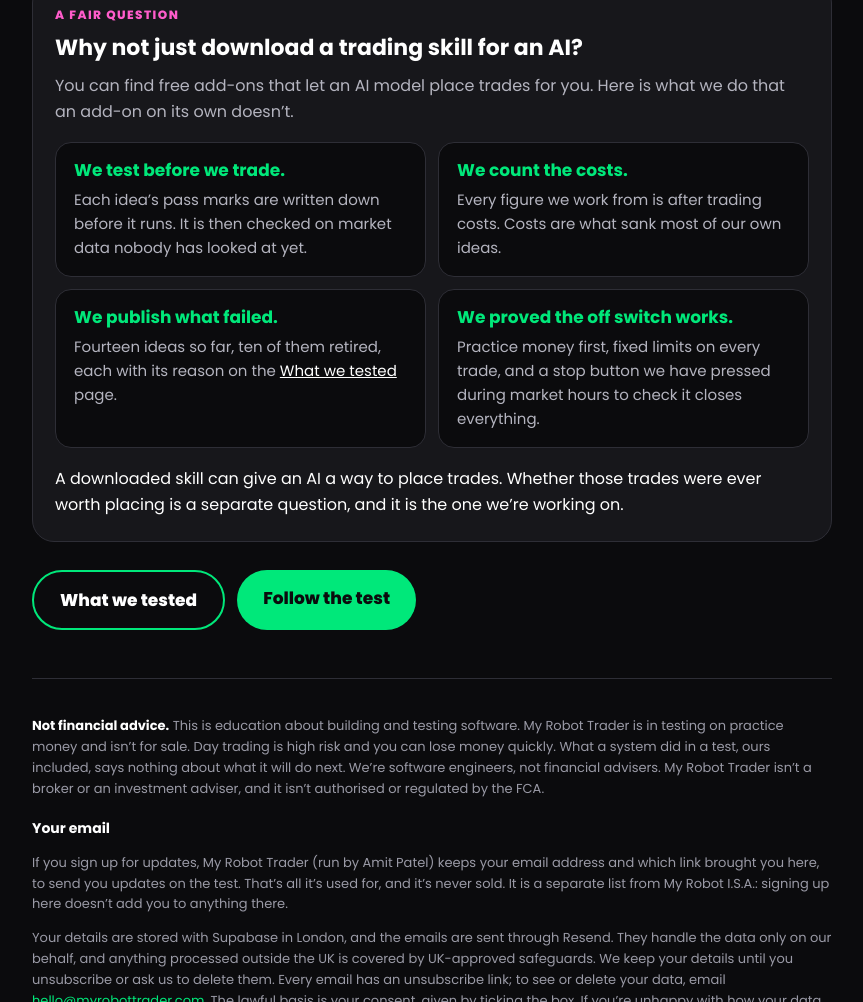
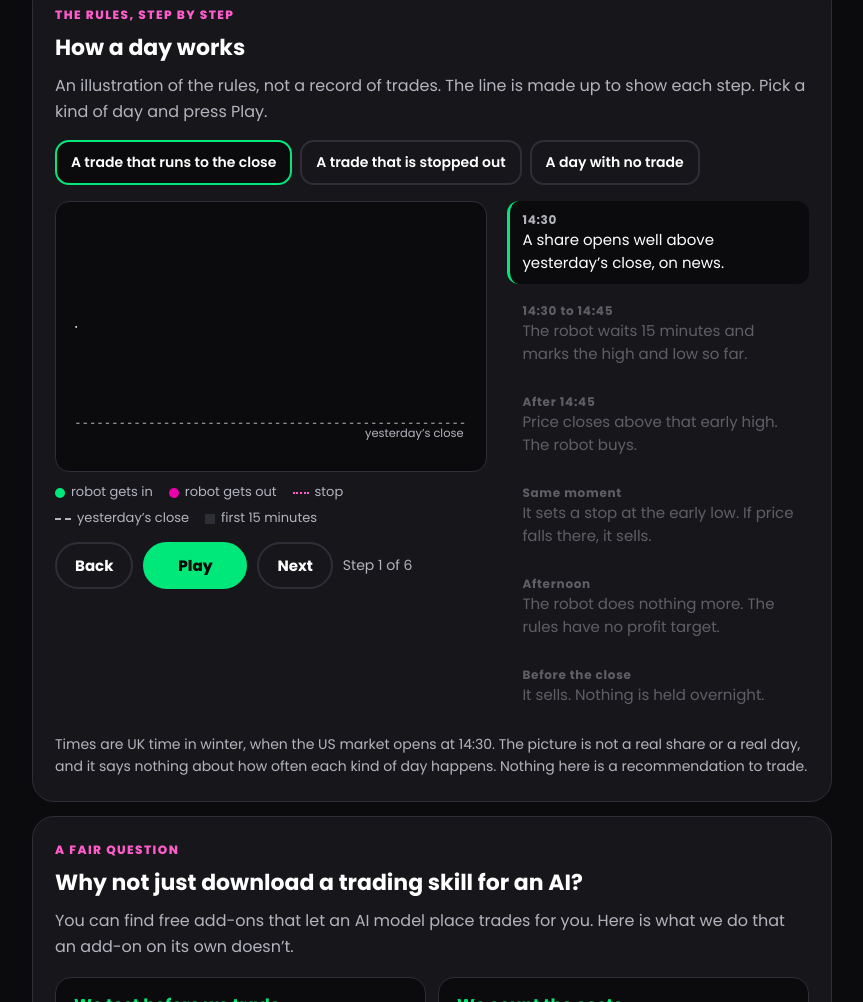
Before and after one commit to amitbharatpatel7-hue/myrobottrader-assets, a plain HTML site: page docs/how.html in a window 1280 px wide. Shown: the part 811-1813 px from the top of the page, without its empty margins (333-1196 px from the left). Drawn offline with Linux system fonts and the light colour scheme.

Commit message:
How page: How a day works — the rules drawn step by step, made-up lines, no figures
Co-Authored-By: Claude Fable 5.2 <noreply@anthropic.com>
Claude-Session: https://claude.ai/code/session_016igd89oKEhSfdoztsLyWYK

```diff
--- /dev/null
+++ b/docs/day.js
@@ -0,0 +1,127 @@
+/* "How a day works" on how.html: an illustration of the rules, drawn step by step.
+   The lines are invented shapes, not market data, and no money figure is shown. */
+(function () {
+  var svg = document.getElementById('day-svg');
+  if (!svg) return;
+  var list = document.getElementById('day-steps'), count = document.getElementById('day-count');
+  var play = document.getElementById('day-play'), tabs = document.querySelectorAll('.day-tabs button');
+  var NS = 'http://www.w3.org/2000/svg', day = 0, step = 0, timer = null;
+
+  function series(anchors) {
+    var out = [];
+    for (var i = 0; i < 40; i++) {
+      var a = anchors[0], b = anchors[anchors.length - 1];
+      for (var k = 0; k < anchors.length - 1; k++) {
+        if (i >= anchors[k][0] && i <= anchors[k + 1][0]) { a = anchors[k]; b = anchors[k + 1]; break; }
+      }
+      var t = b[0] === a[0] ? 0 : (i - a[0]) / (b[0] - a[0]);
+      var pinned = i === a[0] || i === b[0];
+      out.push(a[1] + (b[1] - a[1]) * t + (pinned ? 0 : 0.28 * Math.sin(i * 2.3) + 0.16 * Math.sin(i * 0.9 + 1)));
+    }
+    return out;
+  }
+
+  var DAYS = [
+    { prev: 100, lo: 98.5, hi: 110.5, up: true, rangeHi: 106.2, rangeLo: 104.4, entry: 5, stop: 104.4, exit: 39,
+      inWord: 'buys', outWord: 'sells before the close',
+      s: series([[0, 105], [1, 106.2], [2, 104.4], [3, 105.6], [5, 106.6], [12, 107.4], [20, 106.9], [29, 108.3], [39, 108.9]]),
+      steps: [
+        ['14:30', 'A share opens well above yesterday’s close, on news.', 1, 0],
+        ['14:30 to 14:45', 'The robot waits 15 minutes and marks the high and low so far.', 4, 0],
+        ['After 14:45', 'Price closes above that early high. The robot buys.', 6, 1],
+        ['Same moment', 'It sets a stop at the early low. If price falls there, it sells.', 6, 2],
+        ['Afternoon', 'The robot does nothing more. The rules have no profit target.', 30, 2],
+        ['Before the close', 'It sells. Nothing is held overnight.', 40, 3]
+      ] },
+    { prev: 100, lo: 92.5, hi: 101.5, up: false, rangeHi: 96.9, rangeLo: 95.2, entry: 5, stop: 96.9, exit: 14,
+      inWord: 'sells short', outWord: 'stopped out',
+      s: series([[0, 96], [1, 96.9], [2, 95.2], [3, 96.1], [5, 94.9], [9, 94.2], [14, 96.9], [25, 97.6], [39, 98.1]]),
+      steps: [
+        ['14:30', 'A share opens well below yesterday’s close, on news.', 1, 0],
+        ['14:30 to 14:45', 'The robot waits 15 minutes and marks the high and low so far.', 4, 0],
+        ['After 14:45', 'Price closes below that early low. The robot sells short.', 6, 1],
+        ['Same moment', 'It sets a stop at the early high. If price rises there, it buys back.', 6, 2],
+        ['Later', 'Price turns and reaches the stop. The robot buys back at a loss and is done with that share for the day.', 15, 3]
+      ] },
+    { prev: 100, lo: 97, hi: 103, up: true, quiet: true,
+      s: series([[0, 100.6], [10, 100.1], [22, 100.9], [39, 100.4]]),
+      steps: [
+        ['14:30', 'No share on the list opens far enough from yesterday’s close.', 1, 0],
+        ['All day', 'The robot does nothing.', 40, 0]
+      ] }
+  ];
+
+  function el(name, attrs, text) {
+    var n = document.createElementNS(NS, name);
+    for (var k in attrs) n.setAttribute(k, attrs[k]);
+    if (text) n.textContent = text;
+    svg.appendChild(n);
+    return n;
+  }
+
+  function draw() {
+    var d = DAYS[day], last = d.steps.length - 1, cur = d.steps[step], shown = cur[2], stage = cur[3];
+    var X = function (i) { return 30 + i * (580 / 39); };
+    var Y = function (p) { return 372 - (p - d.lo) / (d.hi - d.lo) * 344; };
+    var font = { 'font-size': 17, 'font-family': 'Poppins,system-ui,sans-serif' };
+    function label(x, y, fill, anchor, text, bold) {
+      var a = { x: x, y: y, fill: fill, 'text-anchor': anchor };
+      for (var k in font) a[k] = font[k];
+      if (bold) a['font-weight'] = 700;
+      el('text', a, text);
+    }
+    while (svg.firstChild) svg.removeChild(svg.firstChild);
+    if (!d.quiet && step >= 1) el('rect', { x: 30, y: Y(d.rangeHi), width: X(3) - 30, height: Y(d.rangeLo) - Y(d.rangeHi), fill: '#2E2E36' });
+    var pY = Y(d.prev);
+    el('line', { x1: 30, y1: pY, x2: 610, y2: pY, stroke: '#B4B4BF', 'stroke-width': 1.5, 'stroke-dasharray': '5 6' });
+    label(606, pY + (d.s[0] > d.prev ? 20 : -9), '#B4B4BF', 'end', 'yesterday’s close');
+    if (stage >= 2) {
+      el('line', { x1: 30, y1: Y(d.stop), x2: 610, y2: Y(d.stop), stroke: '#FF5CCB', 'stroke-width': 2, 'stroke-dasharray': '3 5' });
+      label(606, Y(d.stop) + (d.up ? 20 : -9), '#FF5CCB', 'end', 'stop');
+    }
+    var pts = d.s.slice(0, shown).map(function (p, i) { return X(i).toFixed(1) + ',' + Y(p).toFixed(1); });
+    if (shown === 1) pts.push((X(0) + 0.1).toFixed(1) + ',' + Y(d.s[0]).toFixed(1));
+    el('polyline', { points: pts.join(' '), fill: 'none', stroke: '#FFFFFF', 'stroke-width': 2.5, 'stroke-linejoin': 'round', 'stroke-linecap': 'round' });
+    if (stage >= 1) {
+      el('circle', { cx: X(d.entry), cy: Y(d.s[d.entry]), r: 8, fill: '#00E87A', stroke: '#0B0B0D', 'stroke-width': 3 });
+      label(X(d.entry) + 14, Y(d.s[d.entry]) + (d.up ? 24 : -14), '#00E87A', 'start', d.inWord, true);
+    }
+    if (stage >= 3) {
+      el('circle', { cx: X(d.exit), cy: Y(d.s[d.exit]), r: 8, fill: '#EA00AB', stroke: '#0B0B0D', 'stroke-width': 3 });
+      label(Math.max(X(d.exit) - 14, 200), Y(d.s[d.exit]) - 14, '#FF5CCB', 'end', d.outWord, true);
+    }
+    svg.setAttribute('aria-label', 'Illustration, step ' + (step + 1) + ' of ' + d.steps.length + ': ' + cur[1]);
+
+    list.textContent = '';
+    d.steps.forEach(function (s, i) {
+      var li = document.createElement('li'), t = document.createElement('span'), p = document.createElement('span');
+      t.className = 't'; t.textContent = s[0]; p.textContent = s[1];
+      li.className = i === step ? 'now' : (i < step ? 'done' : 'todo');
+      if (i === step) li.setAttribute('aria-current', 'step');
+      li.appendChild(t); li.appendChild(p); list.appendChild(li);
+    });
+    count.textContent = 'Step ' + (step + 1) + ' of ' + d.steps.length;
+    play.textContent = timer ? 'Pause' : (step === last ? 'Replay' : 'Play');
+    for (var i = 0; i < tabs.length; i++) tabs[i].setAttribute('aria-pressed', i === day ? 'true' : 'false');
+  }
+
+  function stop() { if (timer) { clearInterval(timer); timer = null; } }
+  function go(n) { stop(); step = Math.max(0, Math.min(DAYS[day].steps.length - 1, n)); draw(); }
+
+  document.getElementById('day-back').addEventListener('click', function () { go(step - 1); });
+  document.getElementById('day-next').addEventListener('click', function () { go(step + 1); });
+  play.addEventListener('click', function () {
+    var last = DAYS[day].steps.length - 1;
+    if (timer) { stop(); draw(); return; }
+    if (step === last) step = 0;
+    timer = setInterval(function () {
+      if (step + 1 >= last) { step = last; stop(); } else { step += 1; }
+      draw();
+    }, 1600);
+    draw();
+  });
+  for (var i = 0; i < tabs.length; i++) {
+    tabs[i].addEventListener('click', function () { stop(); day = +this.getAttribute('data-day'); step = 0; draw(); });
+  }
+  draw();
+})();
--- a/docs/how.html
+++ b/docs/how.html
@@ -83,6 +83,36 @@
       <li><b class="gr">1</b><span>in test</span></li>
     </ul>
   </section>
+  <section class="day" aria-labelledby="day-h">
+    <p class="lbl">The rules, step by step</p>
+    <h2 id="day-h">How a day works</h2>
+    <p class="day-lead">An illustration of the rules, not a record of trades. The line is made up to show each step. Pick a kind of day and press Play.</p>
+    <div class="day-tabs" role="group" aria-label="Kind of day">
+      <button type="button" data-day="0" aria-pressed="true">A trade that runs to the close</button>
+      <button type="button" data-day="1" aria-pressed="false">A trade that is stopped out</button>
+      <button type="button" data-day="2" aria-pressed="false">A day with no trade</button>
+    </div>
+    <div class="day-box">
+      <div class="day-chart">
+        <svg id="day-svg" viewBox="0 0 640 400" role="img" aria-label="Illustration of the day, drawn step by step"></svg>
+        <ul class="day-key">
+          <li><i class="k-in"></i>robot gets in</li>
+          <li><i class="k-out"></i>robot gets out</li>
+          <li><i class="k-stop"></i>stop</li>
+          <li><i class="k-prev"></i>yesterday&rsquo;s close</li>
+          <li><i class="k-range"></i>first 15 minutes</li>
+        </ul>
+        <div class="day-ctl">
+          <button type="button" id="day-back">Back</button>
+          <button type="button" id="day-play" class="go">Play</button>
+          <button type="button" id="day-next">Next</button>
+          <span id="day-count" aria-live="polite"></span>
+        </div>
+      </div>
+      <ol id="day-steps" class="day-steps"></ol>
+    </div>
+    <p class="day-note">Times are UK time in winter, when the US market opens at 14:30. The picture is not a real share or a real day, and it says nothing about how often each kind of day happens. Nothing here is a recommendation to trade.</p>
+  </section>
   <section class="why" aria-labelledby="why-h">
     <p class="lbl">A fair question</p>
     <h2 id="why-h">Why not just download a trading skill for an AI?</h2>
@@ -107,5 +137,6 @@
   </footer>
 </div>
 <script src="menu.js"></script>
+<script src="day.js"></script>
 </body>
 </html>
--- a/docs/site.css
+++ b/docs/site.css
@@ -146,3 +146,33 @@
   .why li p{margin:6px 0 0;font-size:15px;line-height:1.6;color:var(--muted)}
   .why li a{color:var(--ink)}
   .why-end{margin:18px 0 0;font-size:16px;line-height:1.6;color:var(--ink)}
+  /* "How a day works" on the How page: the rules drawn step by step, no figures (26 Nov 2026) */
+  .day{margin:14px 0 0;background:var(--deep2);border:1px solid var(--rule);border-radius:22px;padding:24px 22px}
+  .day .lbl{margin:0 0 10px;font-size:12px;font-weight:800;letter-spacing:.12em;text-transform:uppercase;color:var(--pink-ink)}
+  .day h2{margin:0;font-family:inherit;text-transform:none;letter-spacing:0;font-size:22px;line-height:1.3;font-weight:700}
+  .day-lead{margin:10px 0 0;font-size:16px;line-height:1.6;color:var(--muted)}
+  .day-tabs{display:flex;flex-wrap:wrap;gap:8px;margin:16px 0 0}
+  .day-tabs button{font:inherit;font-size:14px;font-weight:600;text-align:left;color:var(--ink);background:transparent;border:2px solid var(--rule);border-radius:14px;padding:10px 14px;cursor:pointer}
+  .day-tabs button[aria-pressed="true"]{border-color:var(--green);background:var(--deep)}
+  .day-box{display:flex;flex-wrap:wrap;gap:20px;margin:16px 0 0}
+  .day-chart{flex:3 1 340px;min-width:0}
+  .day-chart svg{display:block;width:100%;height:auto;background:var(--deep);border:1px solid var(--rule);border-radius:14px}
+  .day-key{list-style:none;margin:10px 0 0;padding:0;display:flex;flex-wrap:wrap;gap:6px 16px;font-size:13px;color:var(--muted)}
+  .day-key i{display:inline-block;margin-right:6px;vertical-align:middle}
+  .day-key .k-in,.day-key .k-out{width:10px;height:10px;border-radius:50%}
+  .day-key .k-in{background:var(--green)} .day-key .k-out{background:var(--pink)}
+  .day-key .k-stop{width:16px;border-top:2px dotted var(--pink-ink)}
+  .day-key .k-prev{width:16px;border-top:2px dashed var(--muted)}
+  .day-key .k-range{width:10px;height:10px;background:var(--rule)}
+  .day-ctl{display:flex;flex-wrap:wrap;align-items:center;gap:10px;margin:14px 0 0}
+  .day-ctl button{font:inherit;font-weight:700;font-size:15px;color:var(--ink);background:transparent;border:2px solid var(--rule);border-radius:999px;padding:10px 18px;cursor:pointer}
+  .day-ctl button.go{font-weight:800;color:var(--deep);background:var(--green);border-color:var(--green);min-width:104px}
+  .day-ctl span{font-size:14px;color:var(--muted)}
+  .day-tabs button:focus-visible,.day-ctl button:focus-visible{outline:3px solid var(--green);outline-offset:2px}
+  .day-steps{flex:2 1 240px;min-width:0;list-style:none;margin:0;padding:0;display:flex;flex-direction:column;gap:8px}
+  .day-steps li{border-left:3px solid transparent;border-radius:12px;padding:10px 12px;font-size:15px;line-height:1.5;color:var(--muted)}
+  .day-steps li .t{display:block;font-size:12px;font-weight:700;letter-spacing:.06em;color:var(--muted)}
+  .day-steps li.now{border-left-color:var(--green);background:var(--deep);color:var(--ink)}
+  .day-steps li.done{border-left-color:var(--rule)}
+  .day-steps li.todo{opacity:.45}
+  .day-note{margin:16px 0 0;font-size:14px;line-height:1.6;color:var(--muted)}
```
Also changed, not shown: 1 other file.
